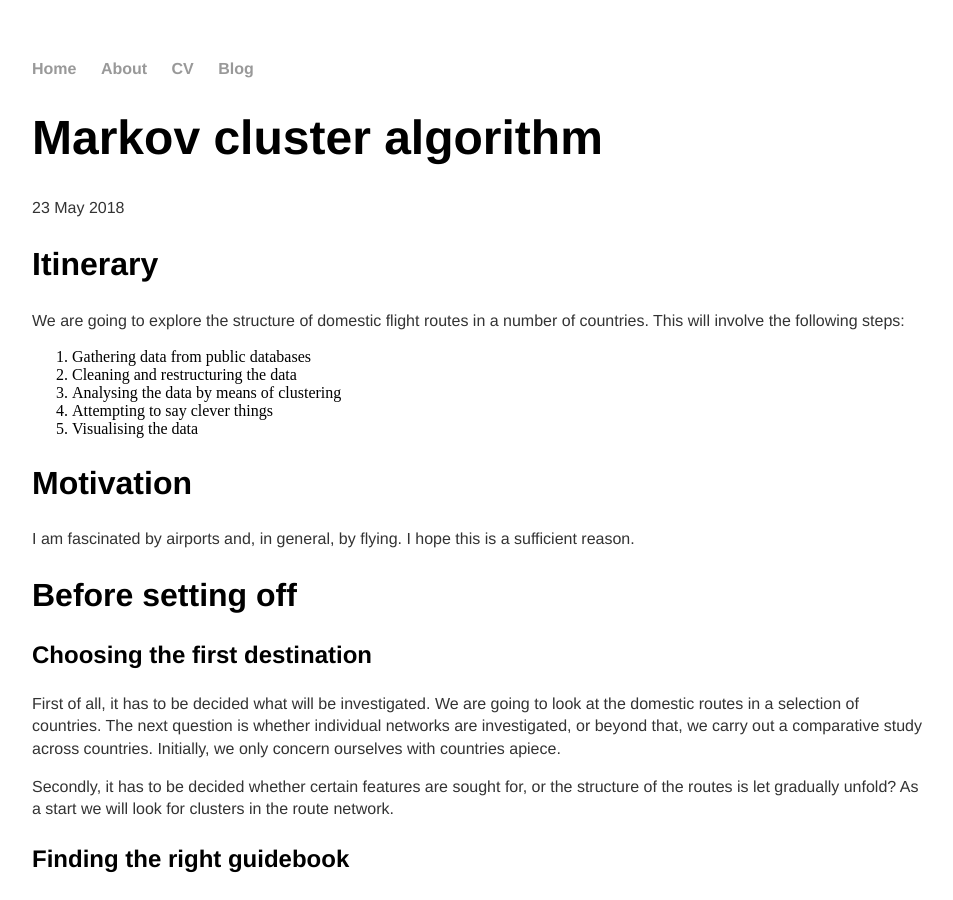
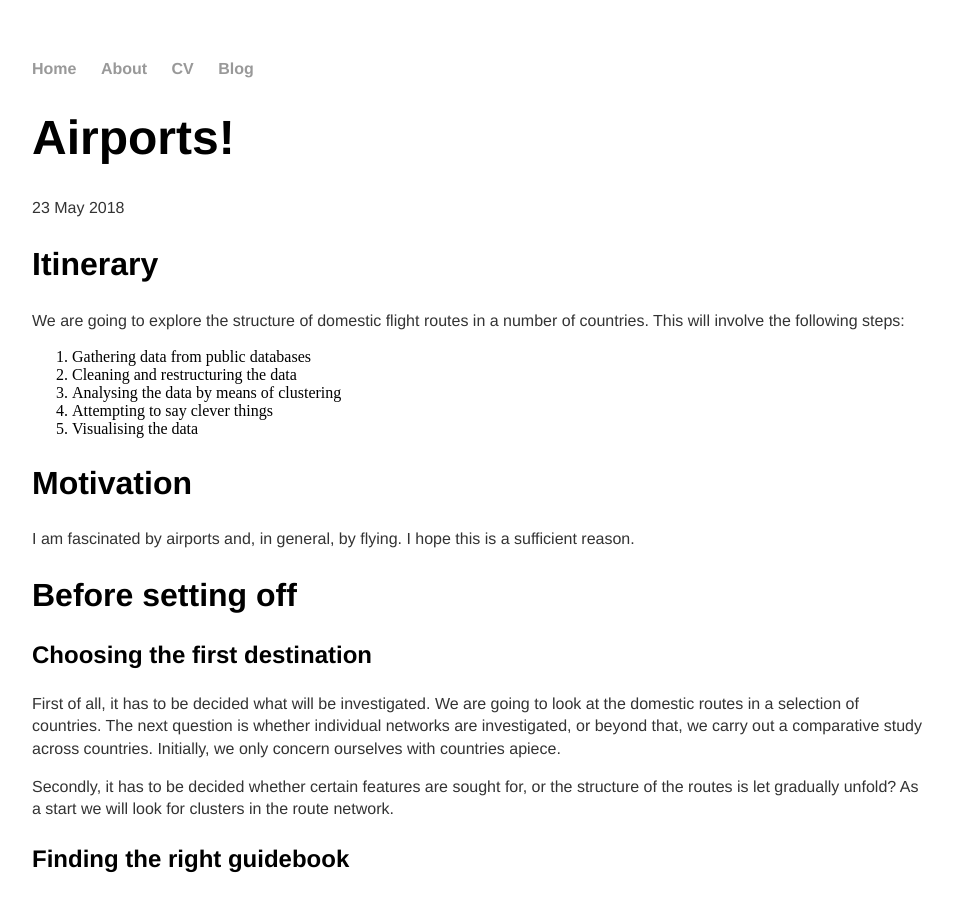
Before and after one commit to bhornung/bhornung.github.io, a Jekyll site: the page built from _posts/2018-05-23-airports.md, in a window 1280 px wide and 900 px high. Shown: the whole window, without its empty margins (160-1113 px from the left). Built offline with Jekyll 4.4.1, drawn with Linux system fonts in a browser that asks for light colours; formulas are drawn with MathJax 3.

Commit message:
Fix image size and title

```diff
--- a/_posts/2018-05-23-airports.md
+++ b/_posts/2018-05-23-airports.md
@@ -1,6 +1,6 @@
 ---
 layout: post
-title:  "Markov cluster algorithm"
+title:  "Airports!"
 date:   2018-05-23 13:26:23 +0000
 categories: python
 ---
@@ -486,9 +486,9 @@
 
 A number of domestic networks are shown below. (The countries are not labeled on purpose, it is expected that the kind reader recognises them.) The _intra_ cluster routes are coloured according to the cluster they belong. The _inter_ cluster routes are in lightgrey colour.
 
-![png]({{"/assets/airport_images/aus_idn_jpn_phl_usa.png"}})
+![png]({{"/assets/airport_images/aus_idn_jpn_phl_usa.png"}}){:height="1000px"}
 
-![png]({{"/assets/airport_images/nor_kaz_irn_mex_gre_chn.png"}})
+![png]({{"/assets/airport_images/nor_kaz_irn_mex_gre_chn.png"}}){:height="1000px"}
 
 A few remarks are in order.
 
```
